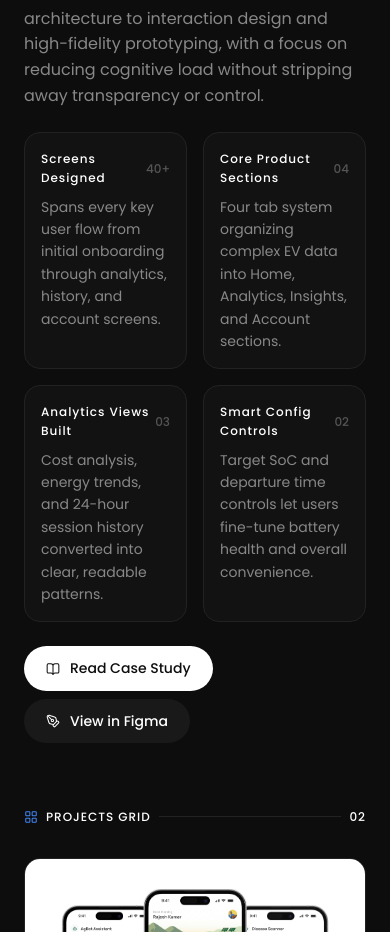
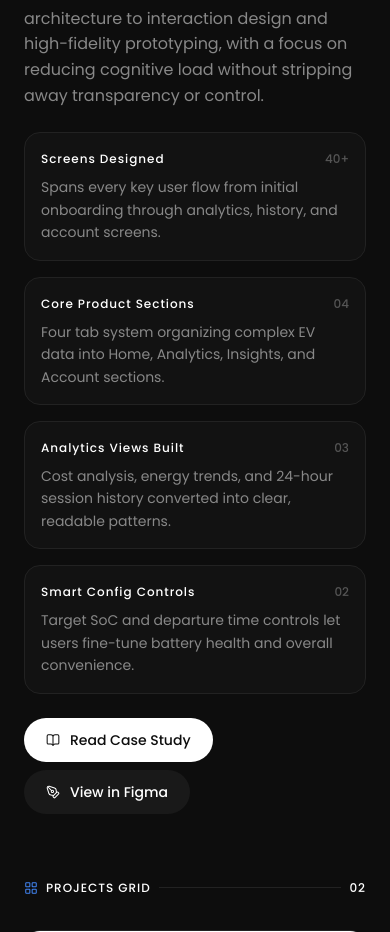
Before and after one commit to RITAMBISWAS404/PORTFOLIO-2026, a Next.js app: page / in a window 390 px wide. Shown: the part 1504-2436 px from the top of the page. Built offline with nearby package versions, Linux system fonts and the light colour scheme.

Commit message:
Stats grid responsive: 1 col mobile, 2 col desktop

```diff
--- a/sections/FeaturedProject.tsx
+++ b/sections/FeaturedProject.tsx
@@ -90,7 +90,7 @@ export default function FeaturedProject() {
         </div>
 
         {/* Stats grid */}
-        <div style={{ display:"grid",gridTemplateColumns:"1fr 1fr",gap:16,marginTop:24 }}>
+        <div className="stats-grid" style={{ display:"grid",gap:16,marginTop:24 }}>
           {zeno.stats.map((s,i) => (
             <Card key={s.label} label={s.label} num={s.num} body={s.body} delay={i*0.08}/>
           ))}
@@ -123,6 +123,8 @@ export default function FeaturedProject() {
           .carousel-wrap { height: 75vh; }
           .carousel-card { width: calc(75vh * 0.75); }
         }
+        .stats-grid { grid-template-columns: 1fr; }
+        @media (min-width: 768px) { .stats-grid { grid-template-columns: 1fr 1fr; } }
         @keyframes tinker {
           from { transform: translateX(0); }
           to   { transform: translateX(-50%); }
```
